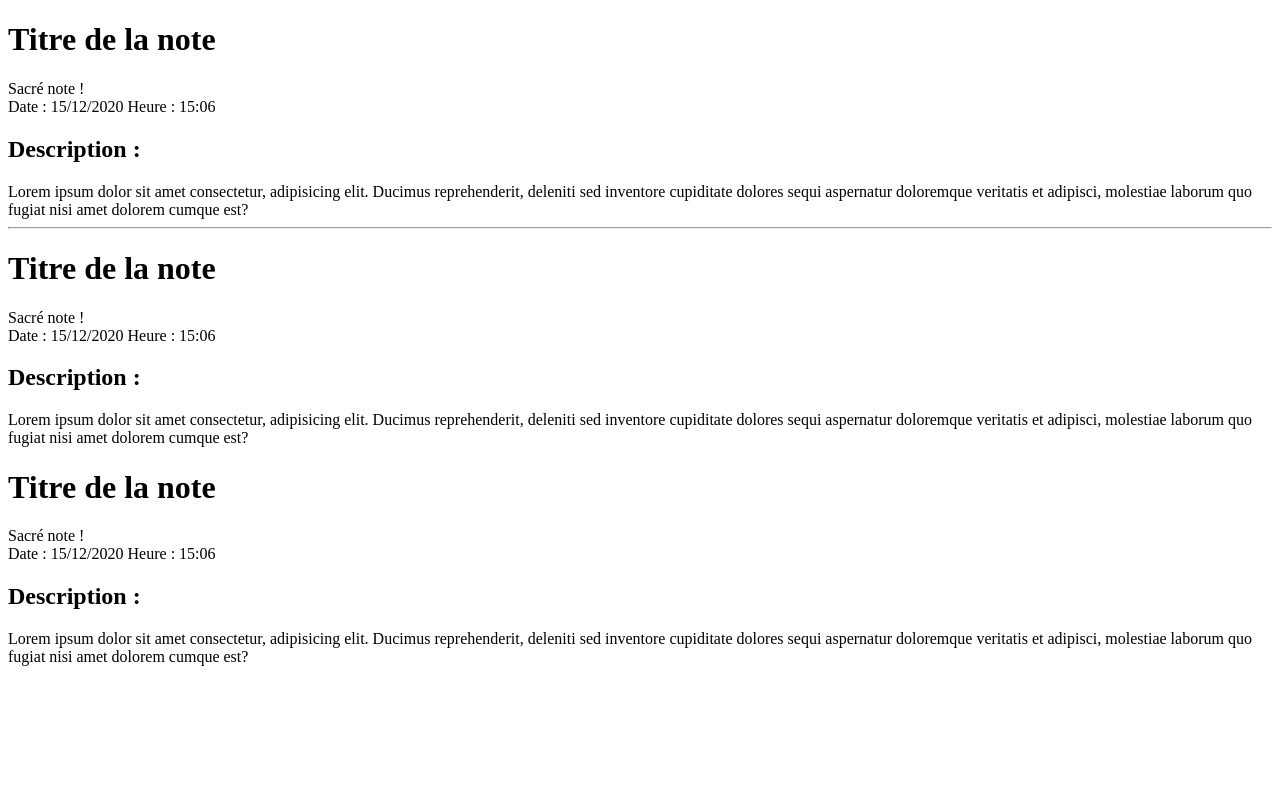
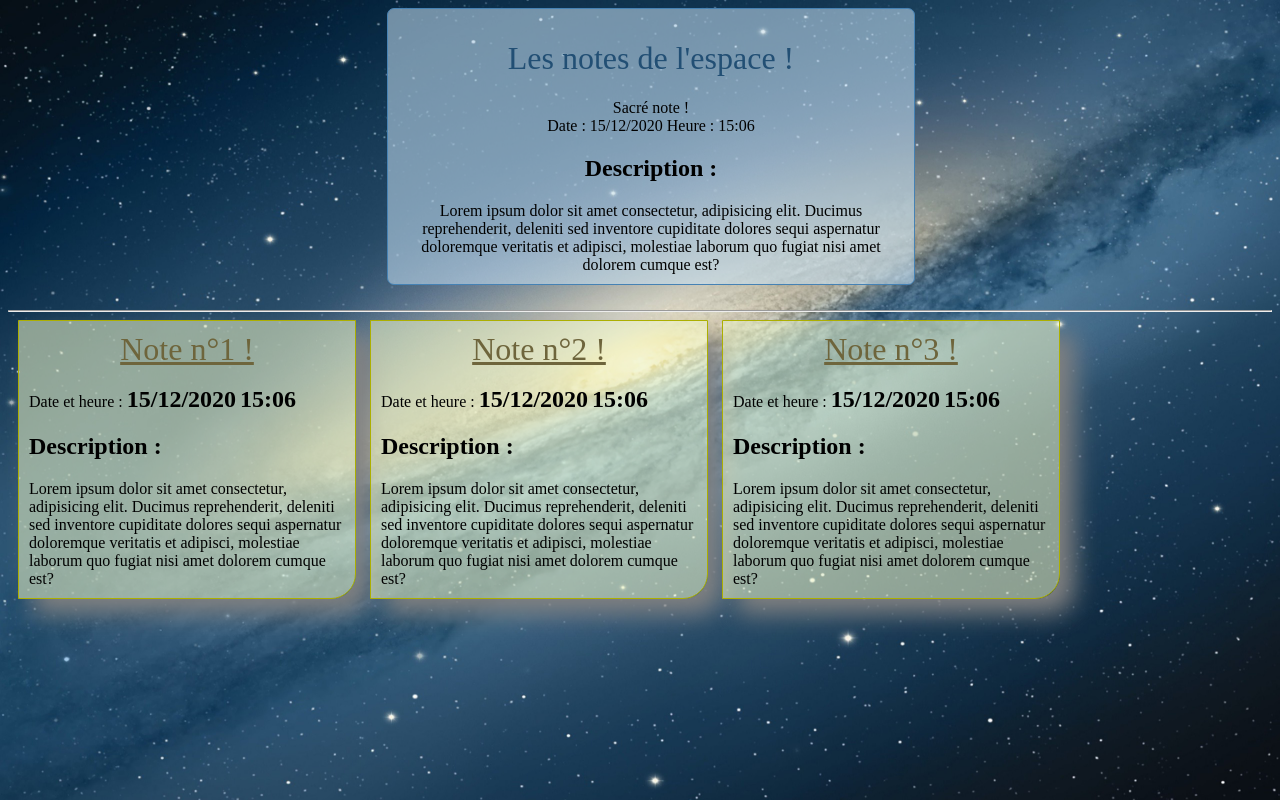
Before and after one commit to CedricJGit/CJ_formationHTML_202012, a website: page index.html in a window 1280 px wide. Drawn offline with Linux system fonts and the light colour scheme.

Commit message:
css, image de fond

```diff
--- /dev/null
+++ b/css/style.css
@@ -0,0 +1,78 @@
+body{
+    background-image: url('../img/bg.jpg');
+    background-size: 100vw 100vh;
+}
+
+h1{
+    color: rgb(34, 79, 116);
+    font-weight: 500;
+    text-align: center;
+}
+
+.postit h1{
+    color: rgb(110, 101, 60);
+    font-weight: 500;
+    text-align: center;
+}
+
+#form{
+    border: 1px solid steelblue;
+    border-radius: 7px; /*Angles arrondis*/
+    min-width: 400px;
+    width: 40%;
+    margin-left: 30%;
+
+    background-color: rgba(198, 224, 245, 0.555);
+    /*box-shadow: 30px 30px 45px grey;*/
+
+    padding: 10px;
+}
+
+#editor{
+    text-align: center;
+    margin-bottom: 25px;
+}
+
+.postit{
+    border: 1px solid rgb(172, 175, 1);
+    background-color: rgba(236, 245, 198, 0.555); /*Transparence en dernière position*/
+    border-bottom-right-radius: 25px;
+    width:25%;
+    min-width: 300px;
+    display: inline-block;
+
+    /*Marge interne*/
+    padding: 10px;
+
+    /*Marge externe entre les post-its*/
+    margin-left: 10px;
+    margin-bottom: 10px;
+
+    /* Ombre */
+    box-shadow: 15px 15px 25px grey;
+}
+
+.postit:hover{
+    background-color: rgb(236, 245, 198);
+}
+
+
+.postit-titre{
+    color: rgb(110, 101, 60);
+    text-align: center;
+    font-size: xx-large;
+    text-decoration: underline  rgb(110, 101, 60);
+}
+
+.postit .datetime{
+    font-weight: 600;
+    font-size: x-large;
+}
+
+/* Pour l'impression uniquement*/
+@media print{
+    body{
+        background-image: none;
+        background-color: teal;
+    }
+}
--- a/index.html
+++ b/index.html
@@ -4,13 +4,14 @@
     <meta charset="UTF-8">
     <meta name="viewport" content="width=device-width, initial-scale=1.0">
     <title>Post-it&copy;</title>    <!--Copyright-->
+    <link rel="stylesheet" href="css/style.css"/>
 </head>
 
 <body>
     <div id="main">
     <div id="editor">
         <div id="form">
-            <h1>Titre de la note</h1>
+            <h1>Les notes de l'espace !</h1>
             Sacré note ! <br/>
             Date : 15/12/2020 Heure : 15:06
             <h2>Description :</h2>
@@ -20,16 +21,32 @@
     <hr/>   <!--Ligne horizontale-->
     <div id="list">
         <div class="postit">
-            <h1>Titre de la note</h1>
-            Sacré note ! <br/>
-            Date : 15/12/2020 Heure : 15:06
+            <div class="postit-titre">Note n°1 !</div>
+            <br>
+            Date et heure :
+            <span class="datetime">15/12/2020</span>
+            <span class="datetime">15:06</span>
+
             <h2>Description :</h2>
             Lorem ipsum dolor sit amet consectetur, adipisicing elit. Ducimus reprehenderit, deleniti sed inventore cupiditate dolores sequi aspernatur doloremque veritatis et adipisci, molestiae laborum quo fugiat nisi amet dolorem cumque est?
         </div>
         <div class="postit">
-            <h1>Titre de la note</h1>
-            Sacré note ! <br/>
-            Date : 15/12/2020 Heure : 15:06
+            <div class="postit-titre">Note n°2 !</div>
+            <br>
+            Date et heure :
+            <span class="datetime">15/12/2020</span>
+            <span class="datetime">15:06</span>
+
+            <h2>Description :</h2>
+            Lorem ipsum dolor sit amet consectetur, adipisicing elit. Ducimus reprehenderit, deleniti sed inventore cupiditate dolores sequi aspernatur doloremque veritatis et adipisci, molestiae laborum quo fugiat nisi amet dolorem cumque est?
+        </div>
+        <div class="postit">
+            <div class="postit-titre">Note n°3 !</div>
+            <br>
+            Date et heure :
+            <span class="datetime">15/12/2020</span>
+            <span class="datetime">15:06</span>
+
             <h2>Description :</h2>
             Lorem ipsum dolor sit amet consectetur, adipisicing elit. Ducimus reprehenderit, deleniti sed inventore cupiditate dolores sequi aspernatur doloremque veritatis et adipisci, molestiae laborum quo fugiat nisi amet dolorem cumque est?
         </div>
```
Also changed, not shown: img/bg.jpg (added).
